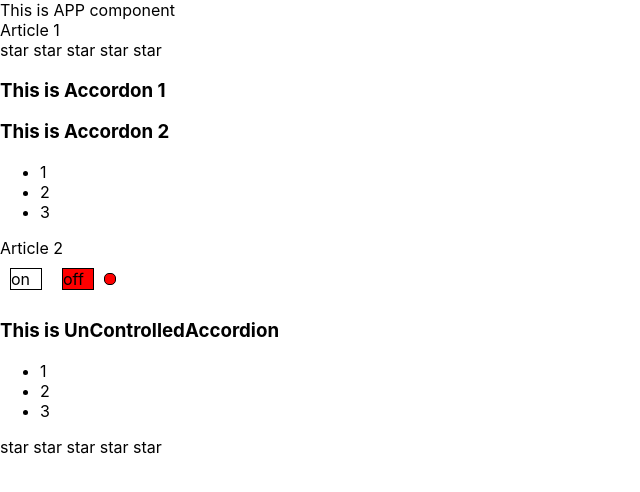
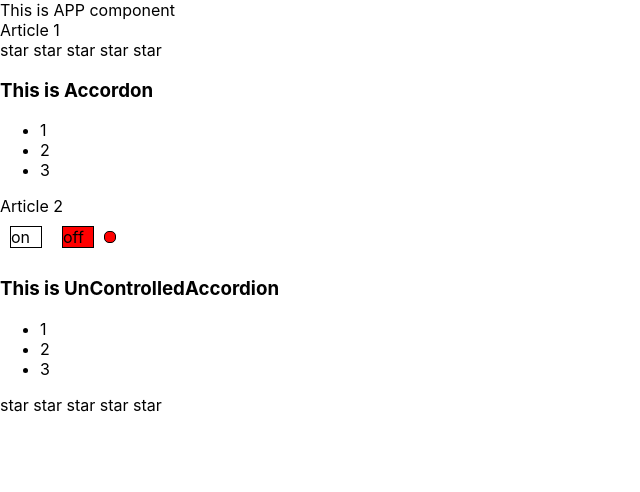
Before and after one commit to Lam1ro4eQ/it-kamasutra, a React (Create React App) app in the folder accordion/: page / in a window 1280 px wide. Shown: the top 492 px of the page, without its empty margins (0-640 px from the left). Built offline with nearby package versions, Linux system fonts and the light colour scheme.

Commit message:
callbacks

```diff
--- a/accordion/src/App.tsx
+++ b/accordion/src/App.tsx
@@ -8,15 +8,14 @@ import {UnControlledRating} from "./components/UnControlledRating/UnControlledRa
 
 const App = () => {
     let [ratingValue, setRatingValue] = useState<RatingValueType>(0)
-
+    let [collapsed, setCollapsed] = useState(false)
     return (
         <div className={"App"}>
             <PageTitle title={"This is APP component"}/>
             <>Article 1</>
             <Rating value={ratingValue} onClick={setRatingValue}/>
 
-            <Accordion titleValue={"This is Accordon 1"} collapsed={true}/>
-            <Accordion titleValue={"This is Accordon 2"} collapsed={false}/>
+            <Accordion titleValue={"This is Accordon "} collapsed={collapsed} onClick={setCollapsed}/>
 
             <>Article 2</>
             {/*<Rating value={0}/>*/}
--- a/accordion/src/components/Accordion/Accordion.tsx
+++ b/accordion/src/components/Accordion/Accordion.tsx
@@ -3,23 +3,28 @@ import React from "react";
 type AccordionPropsType = {
     titleValue: string
     collapsed: boolean
+    onClick: (collapsed: boolean) => void
 }
 
 export function Accordion(props: AccordionPropsType) {
-        return <div>
-            <AccordionTitle title={props.titleValue}/>
-            {!props.collapsed && <AccordionBody/>}
-        </div>
+    return <div>
+        <AccordionTitle title={props.titleValue} onClick={props.onClick} collapsed={props.collapsed}/>
+        {!props.collapsed && <AccordionBody/>}
+    </div>
 }
 
 
 type AccordionTitlePropsType = {
-    title:string
+    title: string
+    collapsed: boolean
+    onClick: (collapsed: boolean) => void
 }
 
 function AccordionTitle(props: AccordionTitlePropsType) {
     return (
-        <h3>{props.title}</h3>
+        <h3 onClick={() => {
+            props.onClick(!props.collapsed)
+        }}>{props.title}</h3>
     )
 }
 
```
